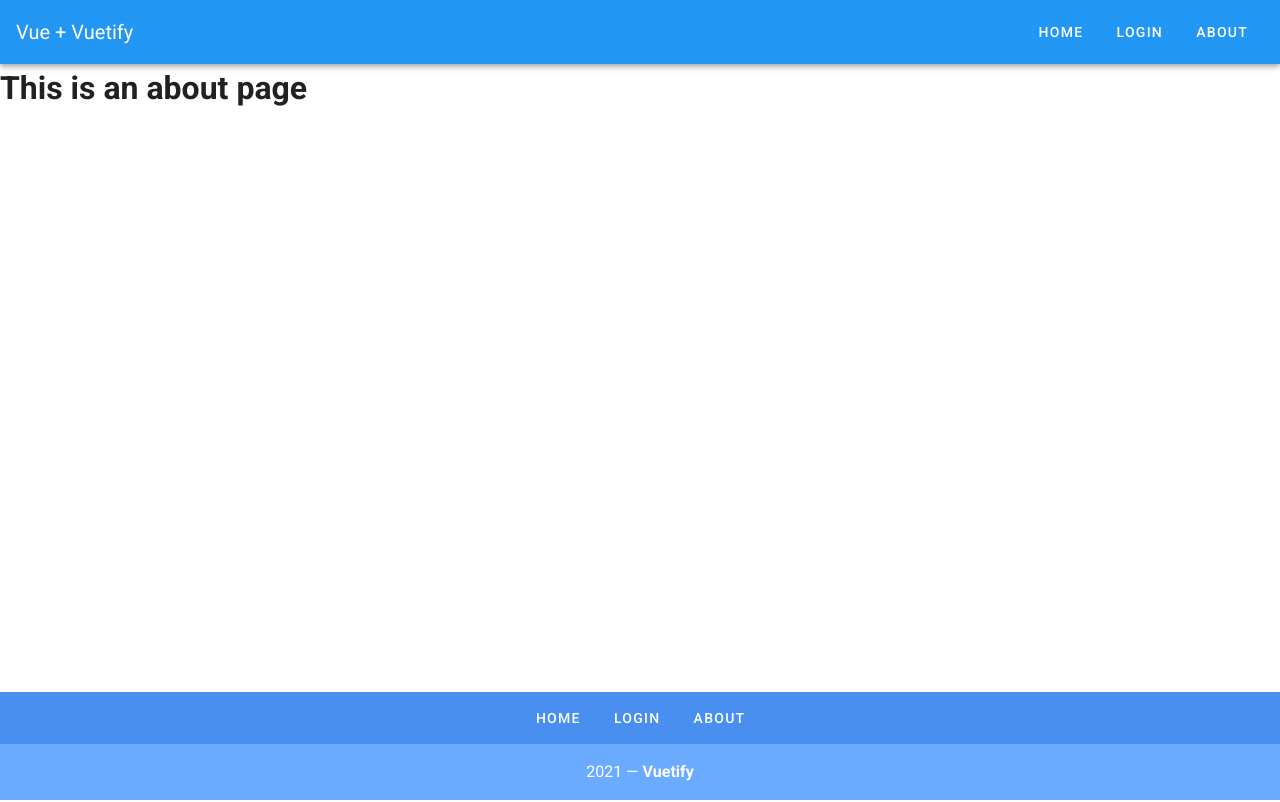
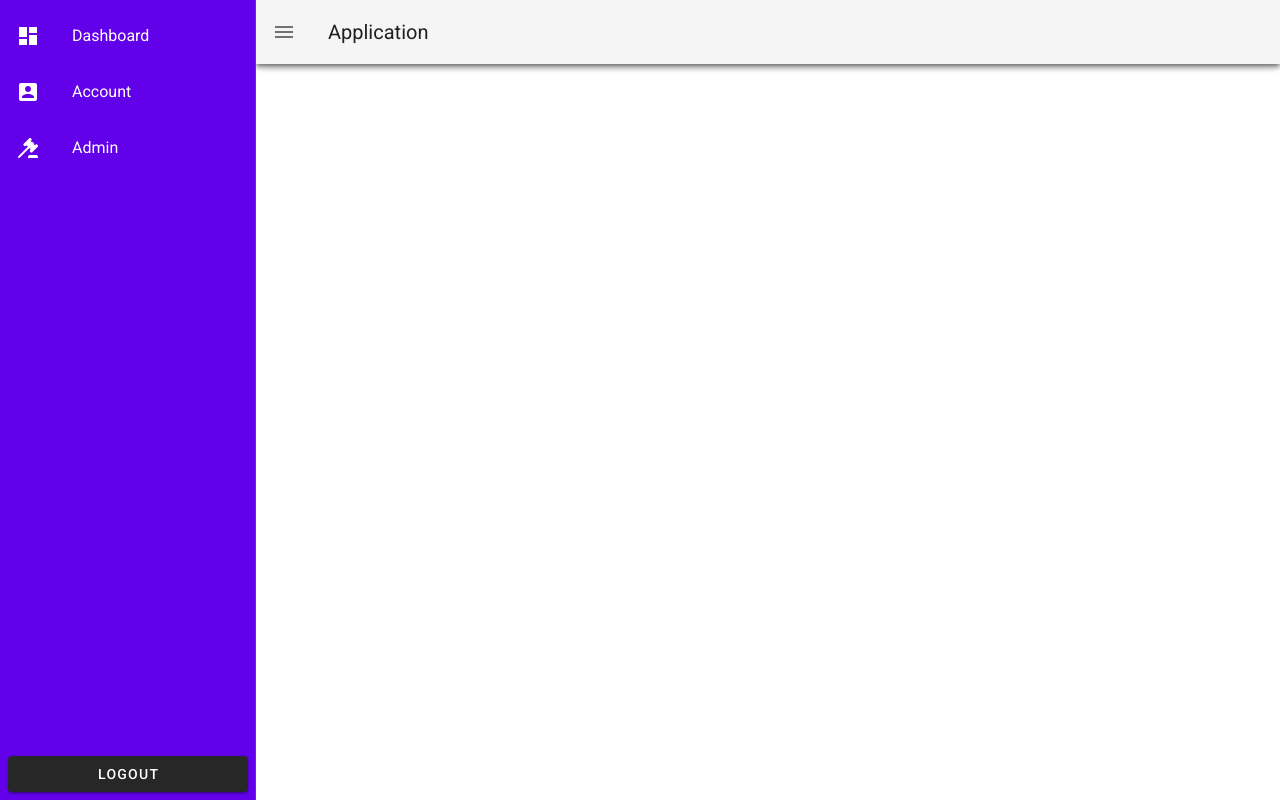
Before and after one commit to vinicius-s-farias/vue-vuetify, a Vue app: page /about in a window 1280 px wide. Shown: the top 802 px of the page. Built offline with nearby package versions, Linux system fonts and the light colour scheme; what vue-the-mask would draw is missing.

Commit message:
commit navigatio-drawer

```diff
--- a/src/App.vue
+++ b/src/App.vue
@@ -1,7 +1,7 @@
 <template>
   <v-app>
     <v-app-bar app color="#2196F3" dark>
-        <v-app-bar-title> Vue + Vuetify</v-app-bar-title>
+        <v-app-bar-title> Testing</v-app-bar-title>
         <v-spacer></v-spacer>
           <v-btn
         v-for="(link, i) in links"
@@ -50,6 +50,7 @@
   </v-app>
 </template>
 
+
 <script>
 export default {
   name: "App",
--- a/src/views/About.vue
+++ b/src/views/About.vue
@@ -1,5 +1,64 @@
+
+    <!-- <v-navigation-drawer
+      v-model="drawer"
+      app
+    >
+    </v-navigation-drawer> -->
 <template>
-  <div class="about">
-    <h1>This is an about page</h1>
-  </div>
+  <v-app id="inspire">
+   <v-navigation-drawer
+   v-model="drawer"
+      app
+      class="deep-purple accent-4"
+      dark
+
+    >
+      <v-list>
+        <v-list-item
+          v-for="item in items"
+          :key="item.title"
+          link
+        >
+          <v-list-item-icon>
+            <v-icon>{{ item.icon }}</v-icon>
+          </v-list-item-icon>
+
+          <v-list-item-content>
+            <v-list-item-title>{{ item.title }}</v-list-item-title>
+          </v-list-item-content>
+        </v-list-item>
+      </v-list>
+
+      <template v-slot:append>
+        <div class="pa-2">
+          <v-btn block>
+            Logout
+          </v-btn>
+        </div>
+      </template>
+    </v-navigation-drawer>
+
+    <v-app-bar app>
+      <v-app-bar-nav-icon @click="drawer = !drawer"></v-app-bar-nav-icon>
+
+      <v-toolbar-title>Application</v-toolbar-title>
+    </v-app-bar>
+
+    <v-main>
+      <!--  -->
+    </v-main>
+  </v-app>
 </template>
+
+<script>
+  export default {
+    data: () => ({
+       drawer: null,
+        items: [
+          { title: 'Dashboard', icon: 'mdi-view-dashboard' },
+          { title: 'Account', icon: 'mdi-account-box' },
+          { title: 'Admin', icon: 'mdi-gavel' },
+        ],
+    }),
+  }
+</script>
--- a/src/views/Login.vue
+++ b/src/views/Login.vue
@@ -14,7 +14,7 @@
         </v-form>
       </v-card-text>
       <v-card-actions>
-        <v-btn color="success" to="/register">Register</v-btn>
+        <v-btn color="success">Register</v-btn>
         <v-spacer></v-spacer>
         <v-btn color="info">Login</v-btn>
       </v-card-actions>
```
